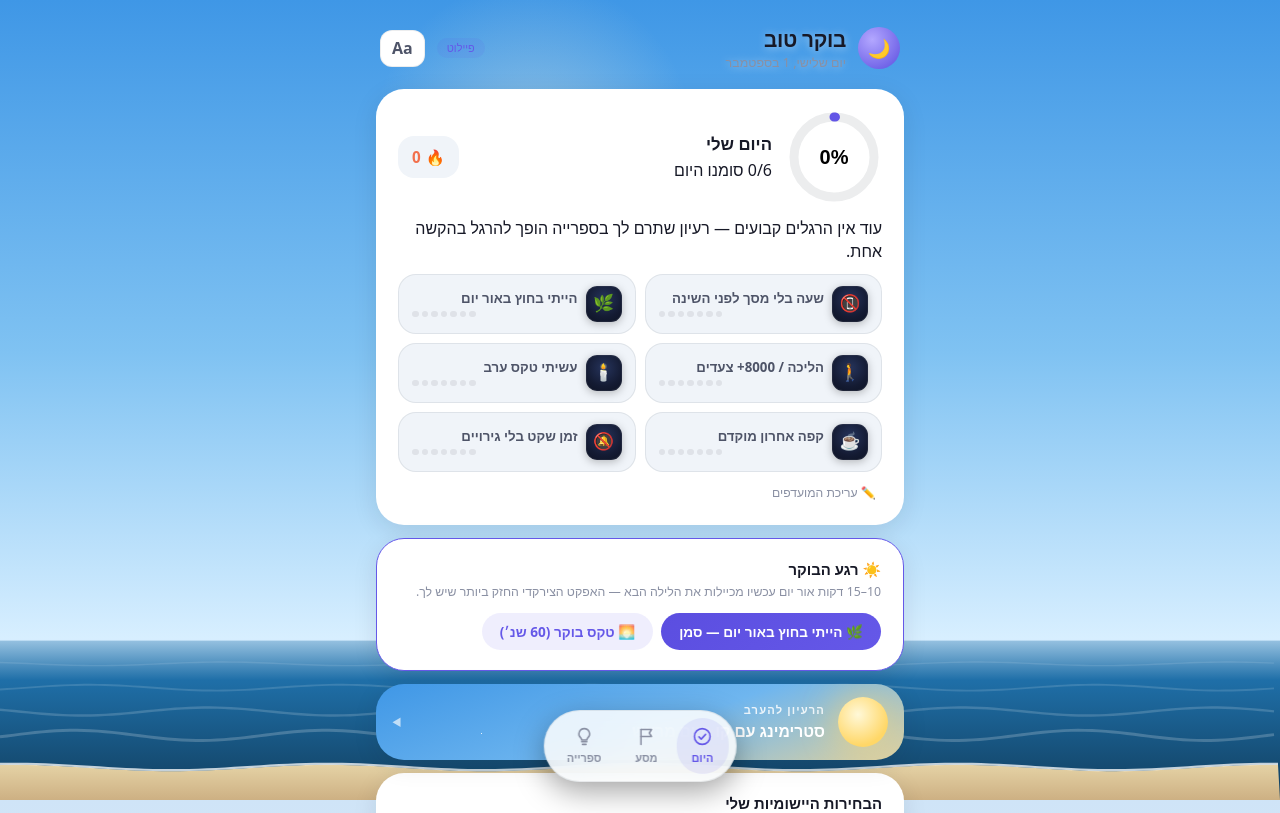
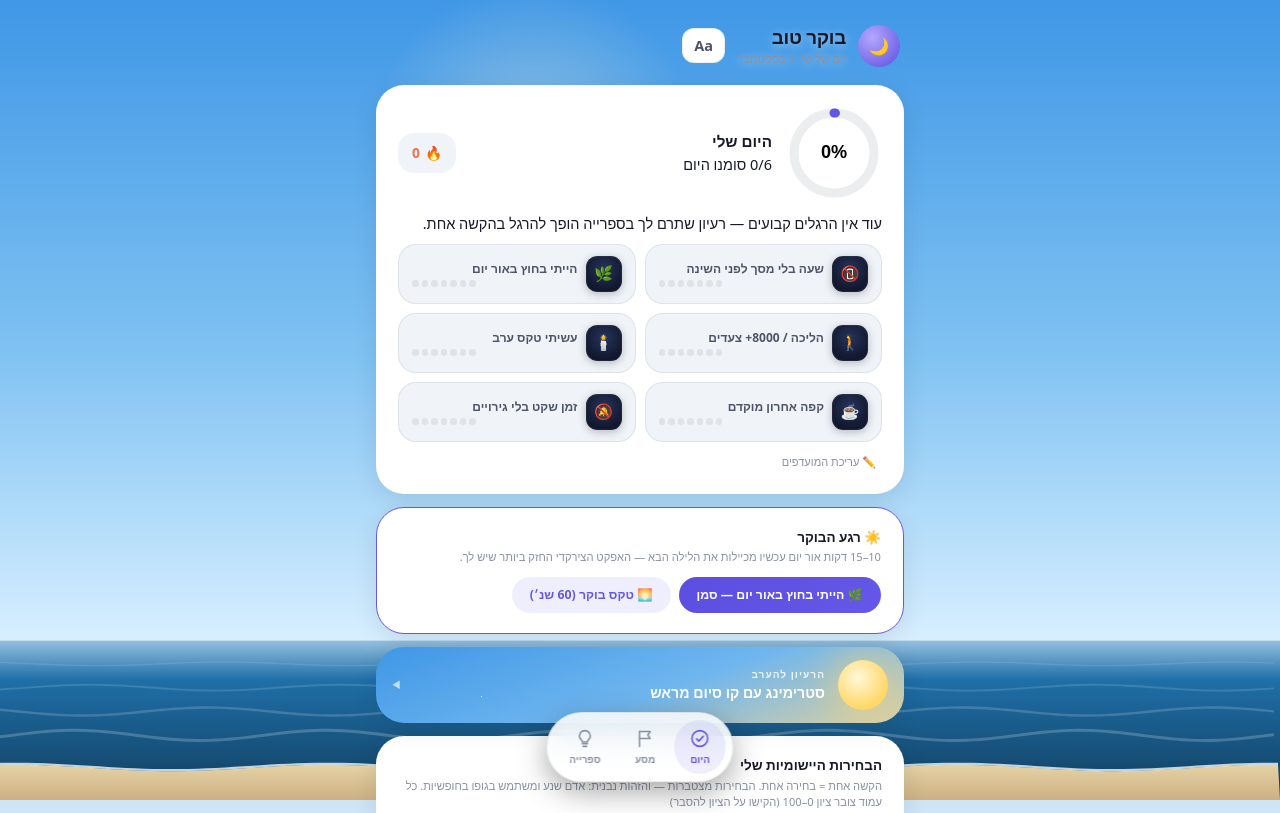
Before and after one commit to nirizhki-dev/sleep-pilot, a plain HTML site: page index.html in a window 1280 px wide. Shown: the top 813 px of the page. Drawn offline with Linux system fonts and the light colour scheme.

Commit message:
הקטנת הפונט הבסיסי (14.5px) והסרת תג הפיילוט מהכותרת
Co-Authored-By: Claude Fable 5 <noreply@anthropic.com>

```diff
--- a/index.html
+++ b/index.html
@@ -1,4 +1,4 @@
-<title>מסע ההרגלים — פיילוט</title>
+<title>מסע ההרגלים</title>
 <meta name="viewport" content="width=device-width, initial-scale=1, viewport-fit=cover">
 <link rel="manifest" href="./manifest.json">
 <meta name="theme-color" content="#0e162c">
@@ -38,7 +38,7 @@
   .greet, .hdate { text-shadow: 0 1px 10px rgba(7,9,16,0.45); }
 
   * { box-sizing: border-box; }
-  html { overflow-x: hidden; }
+  html { overflow-x: hidden; font-size: 14.5px; }
   body {
     margin: 0; color: var(--ink); direction: rtl; overflow-x: hidden; width: 100%;
     background: linear-gradient(180deg, var(--bg-top) 0%, var(--bg-bottom) 520px) fixed;
@@ -365,7 +365,6 @@
       <div class="greet" id="greet"></div>
       <div class="hdate" id="hdate"></div>
     </div>
-    <span class="pilot-tag">פיילוט</span>
     <button id="bigtext" aria-label="הגדלת טקסט" style="font:inherit;font-weight:800;background:var(--card);border:1px solid var(--hair);color:var(--ink-2);border-radius:12px;padding:6px 11px;cursor:pointer">Aa</button>
     <button id="installbtn" hidden style="font:inherit;font-weight:700;background:linear-gradient(135deg,var(--accent-deep),var(--accent));border:none;color:#fff;border-radius:12px;padding:6px 13px;cursor:pointer">⬇ התקנה</button>
   </header>
```
